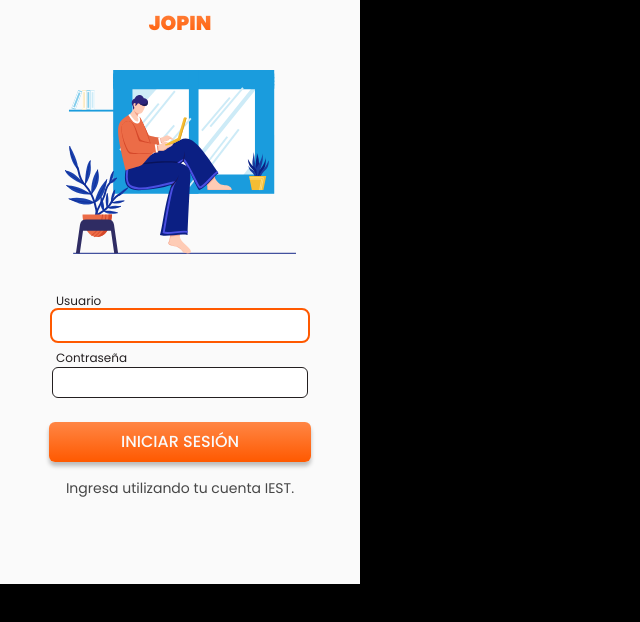
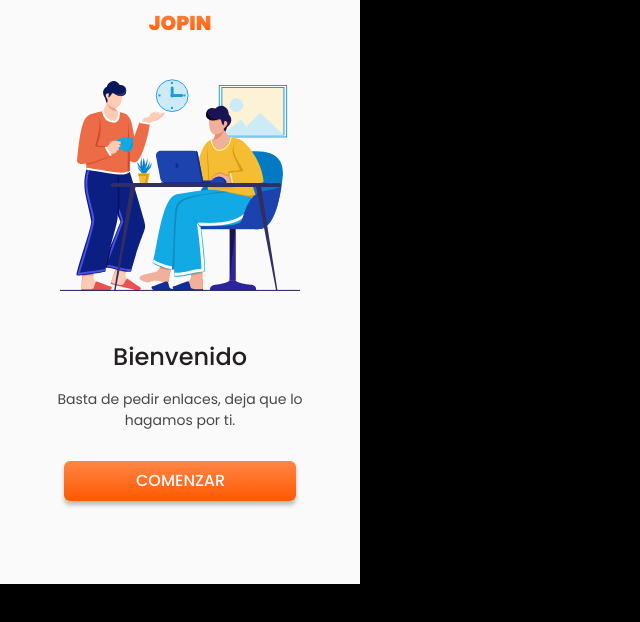
Before and after one commit to lastra-dev/jopin, a React (Create React App) app: page /LoginScreen in a window 1280 px wide. Shown: the top 622 px of the page, without its empty margins (0-640 px from the left). Built offline with nearby package versions, Linux system fonts and the light colour scheme.

Commit message:
chore(navigation): Handle routes

```diff
--- a/src/components/PrimaryButton/index.js
+++ b/src/components/PrimaryButton/index.js
@@ -1,9 +1,12 @@
 import React from "react";
-import "./PrimaryButton.css"
+import "./PrimaryButton.css";
 
 const PrimaryButton = (props) => {
   return (
-    <button className={`primary-btn btn-shadow fs-500 ${props.className}`}>
+    <button
+      className={`primary-btn btn-shadow fs-500 ${props.className}`}
+      onClick={props.onClick}
+    >
       {props.text}
     </button>
   );
--- a/src/routes.js
+++ b/src/routes.js
@@ -10,9 +10,8 @@ export const AppRoutes = () => {
   return (
     <MemoryRouter>
       <Routes>
-        {/*<Route path="/" element={<WelcomeScreen />} />*/}
+        <Route path="/" element={<WelcomeScreen />} />
         <Route path="/LoginScreen" element={<LoginScreen />} />
-        <Route path="/" element={<LoginScreen />} />
         <Route path="/HomeScreen" element={<HomeScreen />} />
         <Route path="/AddScreen" element={<AddScreen />} />
         <Route path="/SettingsScreen" element={<SettingsScreen />} />
--- a/src/screens/LoginScreen/index.js
+++ b/src/screens/LoginScreen/index.js
@@ -3,9 +3,17 @@ import NavBar from "../../components/NavBar";
 import LoginImg from "../../assets/images/login-img.svg";
 import PrimaryButton from "../../components/PrimaryButton";
 import TextInput from "../../components/TextInput";
+import { useNavigate } from "react-router-dom";
 import "./LoginScreen.css";
 
 const LoginScreen = () => {
+  let navigate = useNavigate();
+
+  const handleSubmit = (event) => {
+    event.preventDefault();
+    navigate("/HomeScreen", { replace: true });
+  };
+
   return (
     <div>
       <NavBar />
@@ -15,7 +23,7 @@ const LoginScreen = () => {
           alt="A person sitting on the window"
           className="center login-img-margin"
         />
-        <form style={{ textAlign: "center" }}>
+        <form onSubmit={handleSubmit} style={{ textAlign: "center" }}>
           <TextInput
             name="username"
             spellCheck="false"
--- a/src/screens/WelcomeScreen/index.js
+++ b/src/screens/WelcomeScreen/index.js
@@ -2,9 +2,12 @@ import React from "react";
 import NavBar from "../../components/NavBar";
 import welcomeImg from "../../assets/images/welcome-img.svg";
 import PrimaryButton from "../../components/PrimaryButton";
+import { useNavigate } from "react-router-dom";
 import "./WelcomeScreen.css";
 
 const WelcomeScreen = () => {
+  let navigate = useNavigate();
+
   return (
     <div>
       <NavBar />
@@ -18,7 +21,13 @@ const WelcomeScreen = () => {
         <p className="subtitle text-gray">
           Basta de pedir enlaces, deja que lo<br></br>hagamos por ti.
         </p>
-        <PrimaryButton className="start-button" text="COMENZAR" />
+        <PrimaryButton
+          className="start-button"
+          text="COMENZAR"
+          onClick={() => {
+            navigate("/LoginScreen", { replace: true });
+          }}
+        />
       </div>
     </div>
   );
```
